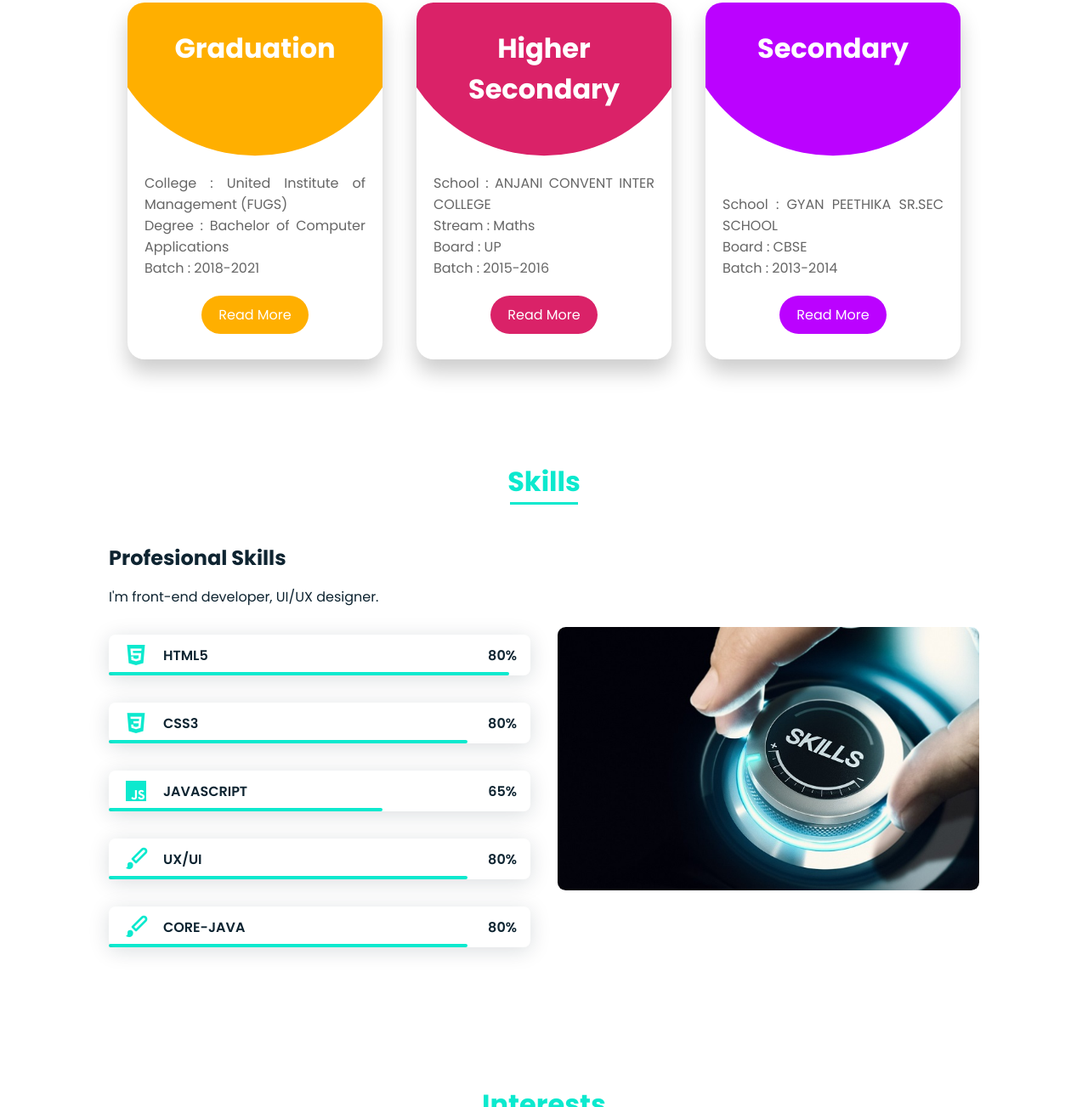
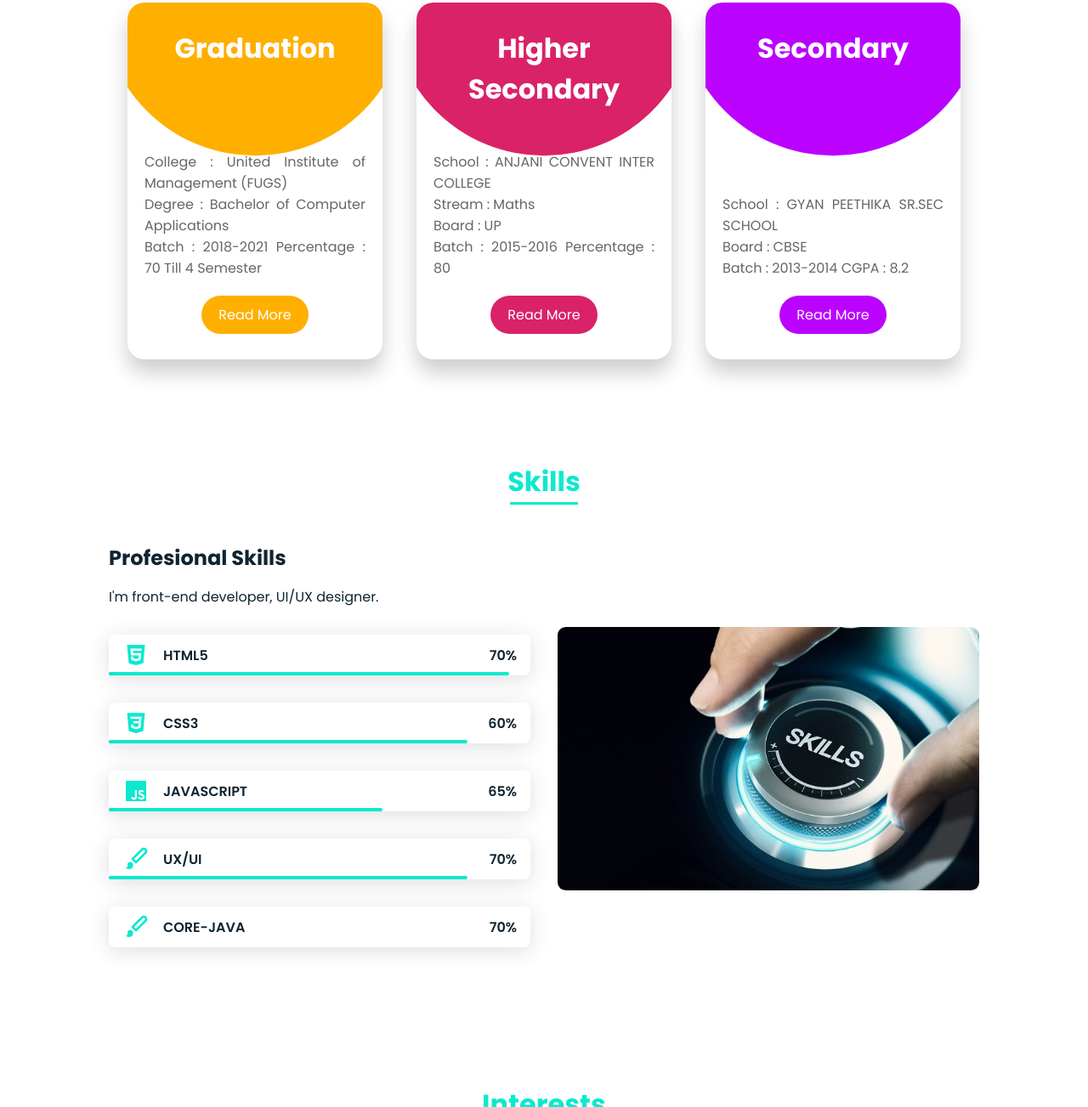
Before and after one commit to shashikant114/portfolio, a plain HTML site: page index.html in a window 1280 px wide. Shown: the part 1484-2787 px from the top of the page at 85% size. Drawn offline with nearby package versions, Linux system fonts and the light colour scheme.

Commit message:
Update index.html

```diff
--- a/index.html
+++ b/index.html
@@ -97,6 +97,7 @@
                              College : United Institute of Management (FUGS)<br>
                              Degree : Bachelor of Computer Applications <br>
                              Batch : 2018-2021
+                             Percentage : 70 Till 4 Semester
                          </p>
                          <a href="#" class="education__read">Read More</a>
                      </div>
@@ -111,6 +112,7 @@
                             Stream : Maths<br>
                             Board : UP <br>
                             Batch : 2015-2016
+                            Percentage : 80
                         </p>
                         <a href="#" class="education__read">Read More</a>
                     </div>
@@ -124,6 +126,7 @@
                             School : GYAN PEETHIKA SR.SEC SCHOOL<br>
                             Board : CBSE<br>
                             Batch : 2013-2014
+                            CGPA : 8.2
                         </p>
                         <a href="#" class="education__read">Read More</a>
                     </div>
@@ -148,7 +151,7 @@
 
                             </div>
                             <div>
-                                <span class="skills__percentage">80%</span>
+                                <span class="skills__percentage">70%</span>
                             </div>
                         </div>
                         <div class="skills__data">
@@ -160,7 +163,7 @@
 
                             </div>
                             <div>
-                                <span class="skills__percentage">80%</span>
+                                <span class="skills__percentage">60%</span>
                             </div>
                         </div>
                         <div class="skills__data">
@@ -184,7 +187,7 @@
 
                             </div>
                             <div>
-                                <span class="skills__percentage">80%</span>
+                                <span class="skills__percentage">70%</span>
                             </div>
                         </div>
                         <div class="skills__data">
@@ -192,11 +195,11 @@
                                 <i class='bx bxs-paint skills__icon'></i>
                                 <span class="skills__name">CORE-JAVA</span>
                             </div>
-                            <div class="skills__bar skills__dot_net">
+                            <div class="skills__bar skills__core_java">
 
                             </div>
                             <div>
-                                <span class="skills__percentage">80%</span>
+                                <span class="skills__percentage">70%</span>
                             </div>
                         </div>
                     </div>
```
